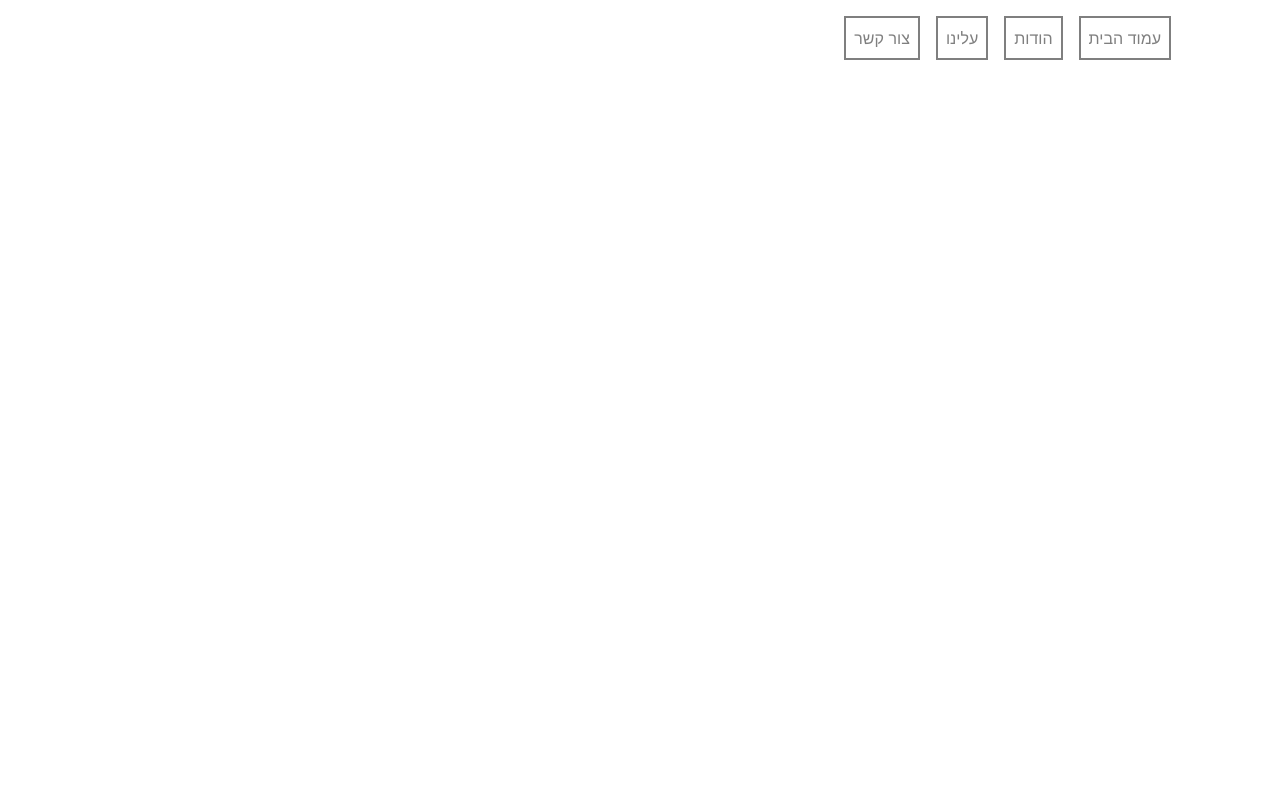
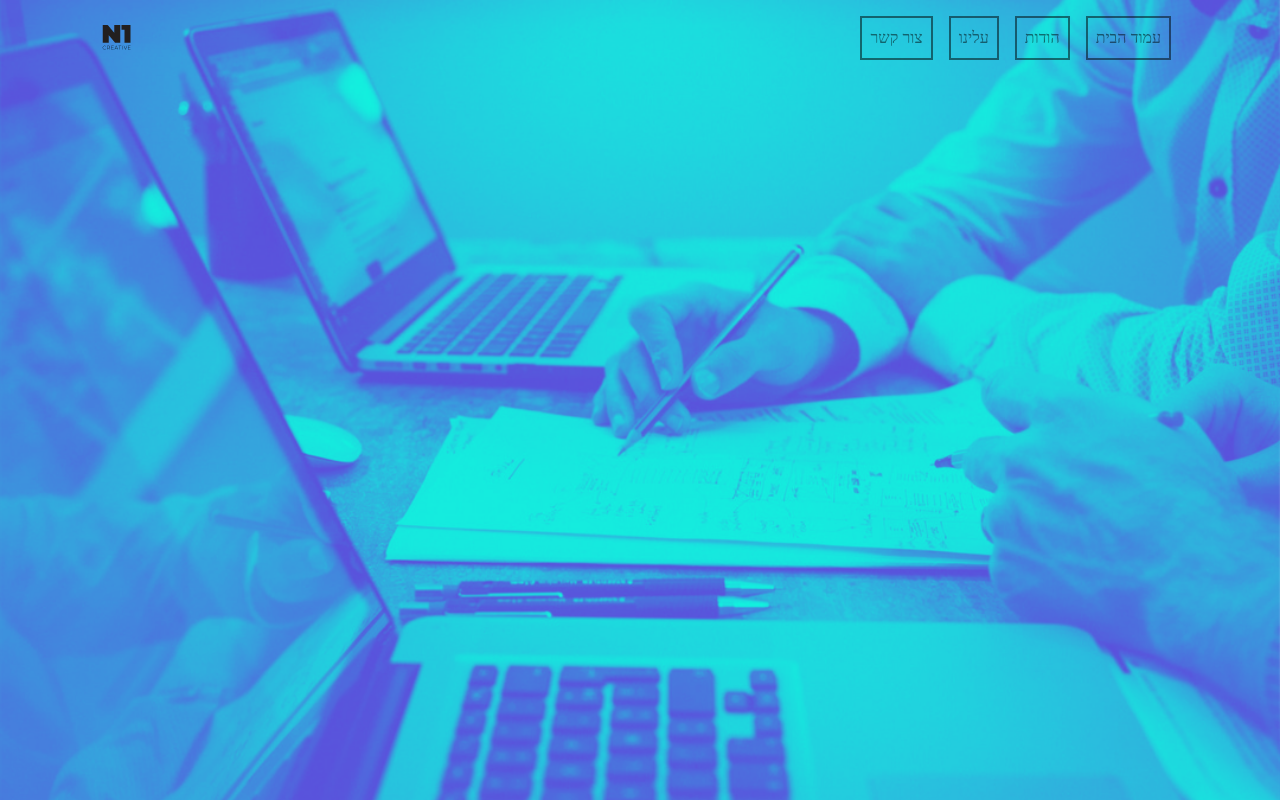
Before and after one commit to iedenis/numberonecreative, an Angular app: page / in a window 1280 px wide. Built offline with nearby package versions, Linux system fonts and the light colour scheme.

Commit message:
added background and fixing some bugs

```diff
--- a/src/app/app.component.css
+++ b/src/app/app.component.css
@@ -0,0 +1,15 @@
+:host {
+    position: absolute;
+    left: 0;
+    right: 0;
+    bottom: 0;
+    top: 0;
+    background: url('/src/assets/images/duotone.png') no-repeat center;
+   /* background-size: 100% 100%;*/
+    background-position: top center;
+    -webkit-background-size: cover;
+    -moz-background-size: cover;
+    -o-background-size: cover;
+    background-size: cover;
+
+  }
--- a/src/app/header/header.component.html
+++ b/src/app/header/header.component.html
@@ -3,10 +3,10 @@
     <span class="w-100 d-lg-none d-block">
       <!-- hidden spacer to center brand on mobile --></span>
     <a class="navbar-brand d-none d-lg-inline-block" href="#">
-      <img src="/src/assets/favicon.png" alt="">
+      <img src="/assets/favicon.png" alt="">
     </a>
     <a class="navbar-brand-two mx-auto d-lg-none d-inline-block" href="#">
-      <img src="favicon.png" alt="logo">
+      <img src="assets/favicon.png" alt="logo">
     </a>
     <div class="w-100 text-right">
       <button class="navbar-toggler" type="button" data-toggle="collapse" data-target="#myNavbar">
--- a/src/styles.css
+++ b/src/styles.css
@@ -1 +1,5 @@
 /* You can add global styles to this file, and also import other style files */
+@import url(https://fonts.googleapis.com/css?family=Montserrat);
+* {
+    font-family: Montserrat;
+   }
```
Also changed, not shown: src/index.html (+6 -1 lines), src/assets/images/duotone.png (added).
